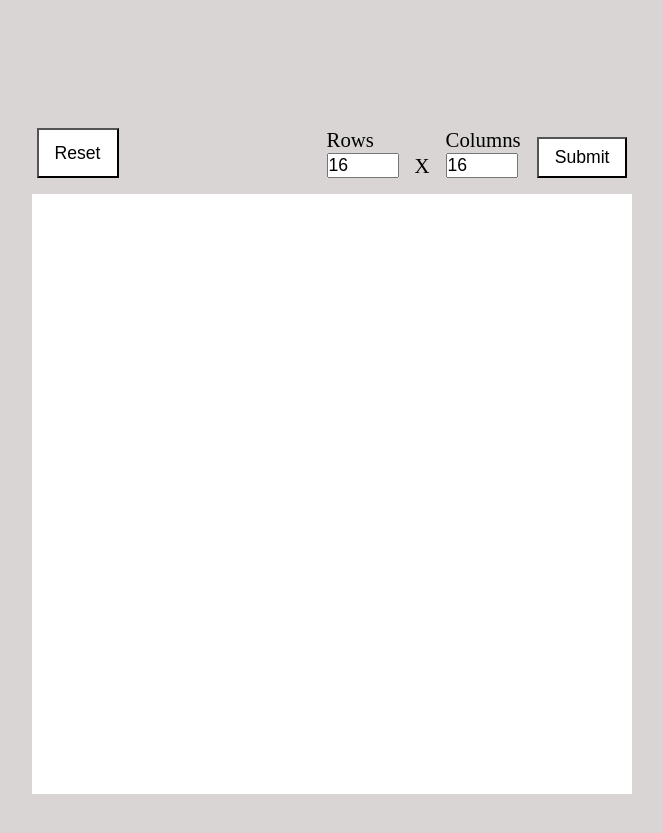
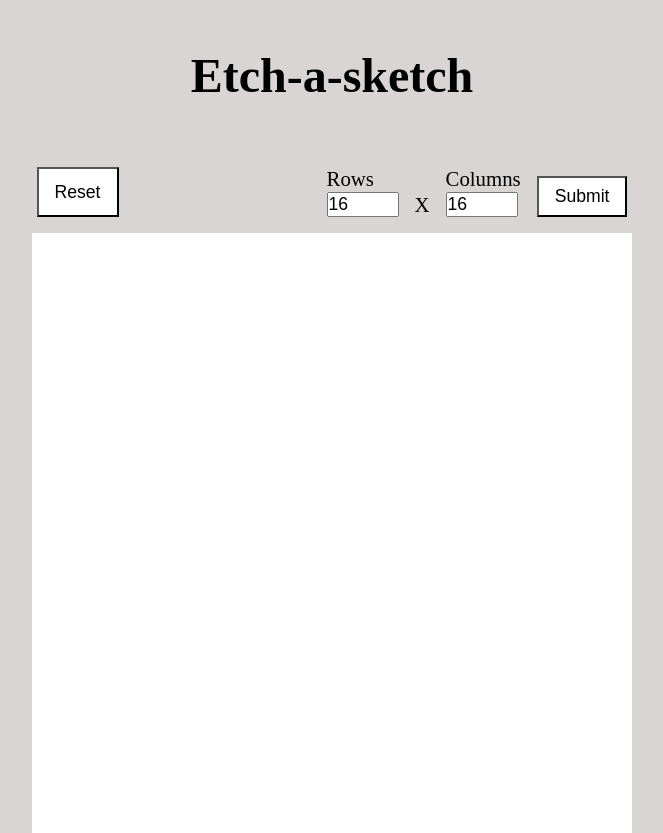
Before and after one commit to GretaRa/etch-a-sketch, a plain HTML site: page index.html in a window 1280 px wide. Shown: the whole page, without its empty margins (308-971 px from the left). Before the commit the page ends 800 px from the top, so only its background shows below. Drawn offline with Linux system fonts and the light colour scheme.

Commit message:
Fix drag issue

```diff
--- a/script.js
+++ b/script.js
@@ -1,14 +1,17 @@
 //TODO
-//Draw only when holding mouse key
 //Change colors
 //Make a slider for size
 //Add a title
 //Style it
 
+const title = document.createElement('h1');
+title.textContent = 'Etch-a-sketch';
+document.body.insertBefore(title, document.body.children[0]);
+
 //Create a container for controls
 const controls = document.createElement('div');
 controls.classList.add('controls');
-document.body.insertBefore(controls, document.body.children[0]);
+document.body.insertBefore(controls, document.body.children[1]);
 
 //Create reset button in HTML
 const resetBtn = document.createElement('button');
@@ -108,7 +111,11 @@ function createCanvas(rows,cols){
     for(c = 0; c < (rows * cols); c++){
         let box = document.createElement('div');
         box.innerText = ('');
-        container.appendChild(box).className = 'box';
+        box.classList.add('box');
+        //fix the browser allowing dragging of boxes
+        box.classList.add('unselectable');
+
+        container.appendChild(box)
 
         //Change div color when pressed and hold
         box.addEventListener('mouseover', changeColor);
--- a/style.css
+++ b/style.css
@@ -23,6 +23,7 @@ body{
     grid-template-rows: repeat(var(--grid-rows), 1fr);
     width: 600px;
     height: 600px;
+    cursor: default;
 }
 
 .box{
@@ -39,7 +40,7 @@ body{
 .controls{
     display: flex;
     gap: 13rem;
-    margin-top: 8rem;
+    margin-top: 3rem;
 }
 
 .form{
@@ -52,3 +53,17 @@ body{
 input{
     font-size: 1.1rem;
 }
+
+h1{
+    margin-top: 3rem;
+    font-size: 3rem;
+}
+
+/* Fix the browser allowing dragging of boxes */
+.unselectable {
+    -moz-user-select: -moz-none;
+    -khtml-user-select: none;
+    -webkit-user-select: none;
+    -ms-user-select: none;
+    user-select: none;
+ }
```
